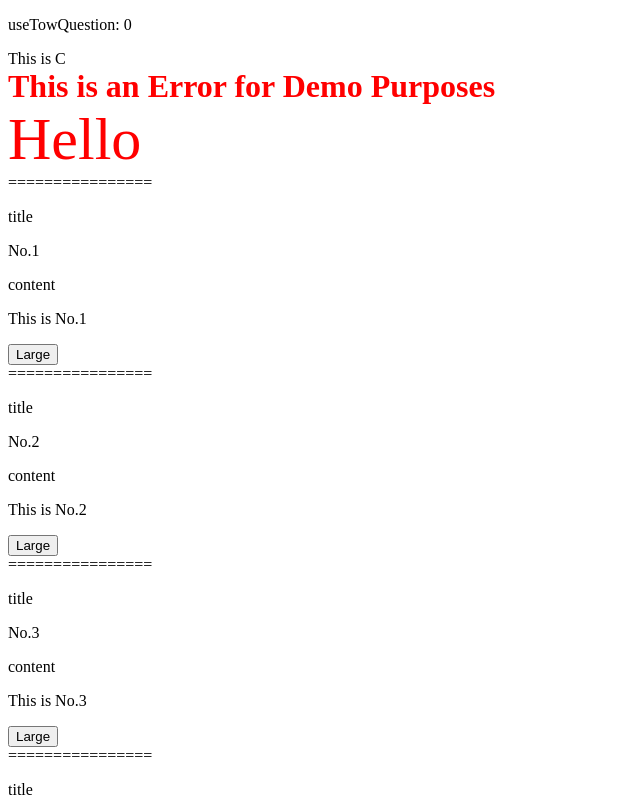
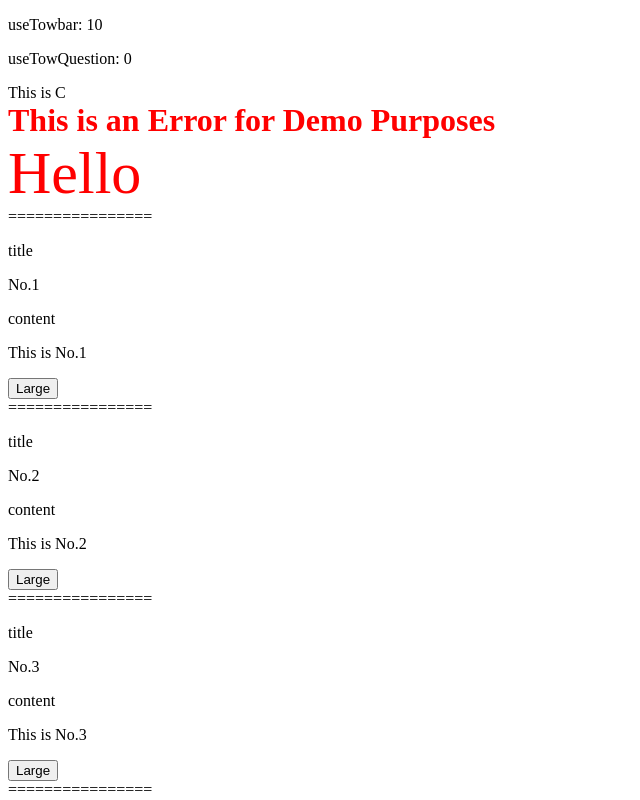
Before and after one commit to koyamal/pra_vue3, a Vue app in the folder vuePractive/: page / in a window 1280 px wide. Shown: the top 800 px of the page, without its empty margins (0-640 px from the left). Built offline with nearby package versions, Linux system fonts and the light colour scheme.

Commit message:
Use 10 ||

```diff
--- a/vuePractive/src/App.vue
+++ b/vuePractive/src/App.vue
@@ -61,6 +61,7 @@ export default {
       ],
       articleFontSize: 1,
       useTowQuestion: undefined,
+      useTowbar: undefined,
     }
   },
   watch: {
@@ -132,6 +133,7 @@ export default {
   mounted() {
     this.$refs.input.focus()
     this.useTowQuestion = 0 ?? 'Hello'
+    this.useTowbar = 10 || 1
   },
   // beforeUpdate() {
   //   console.log("beforeUpdate");
@@ -143,6 +145,9 @@ export default {
 </script>
 
 <template>
+  <div>
+    <p>useTowbar: {{ useTowbar }}</p>
+  </div>
   <div>
     <p>useTowQuestion: {{ useTowQuestion }}</p>
   </div>
```
